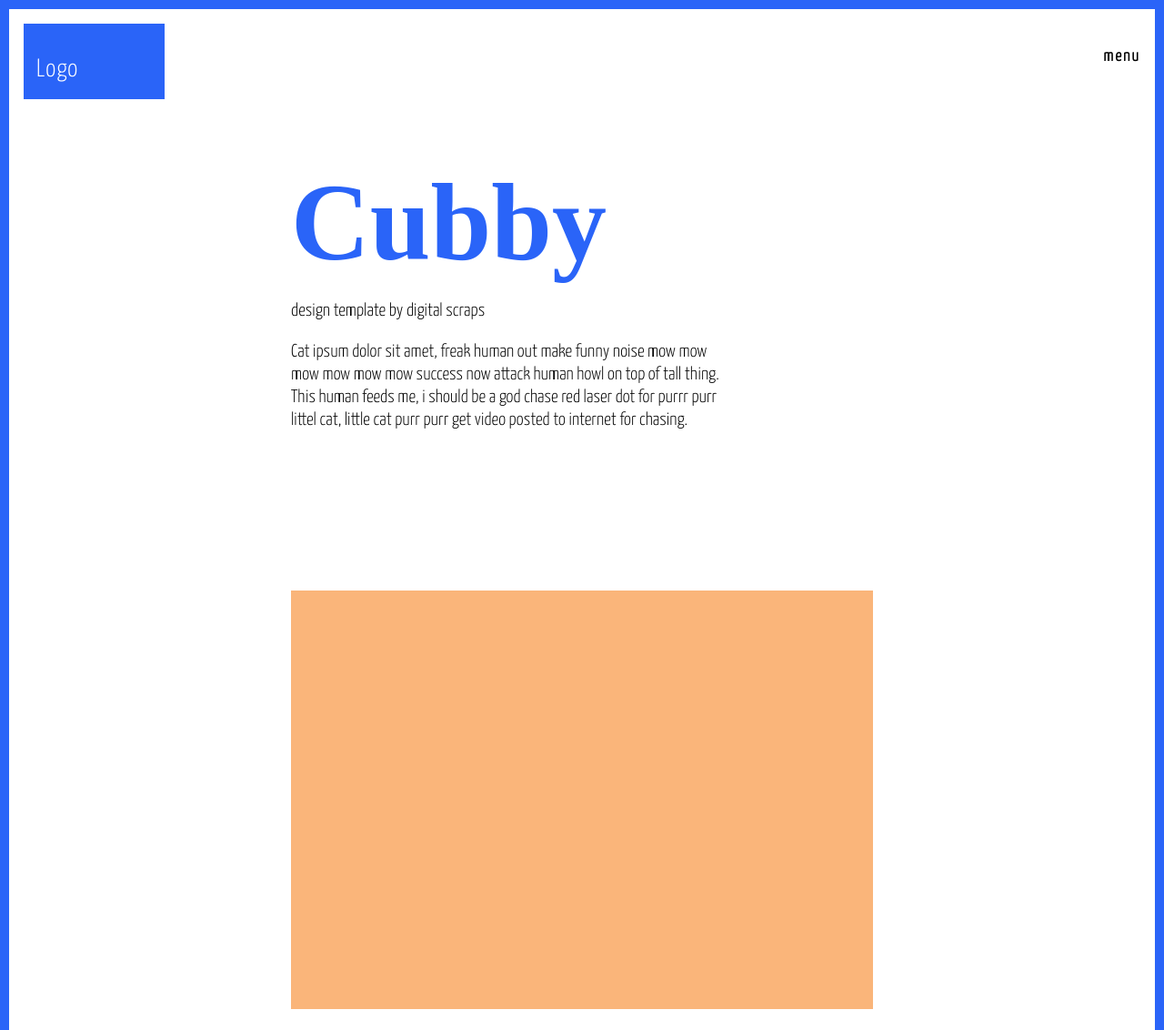
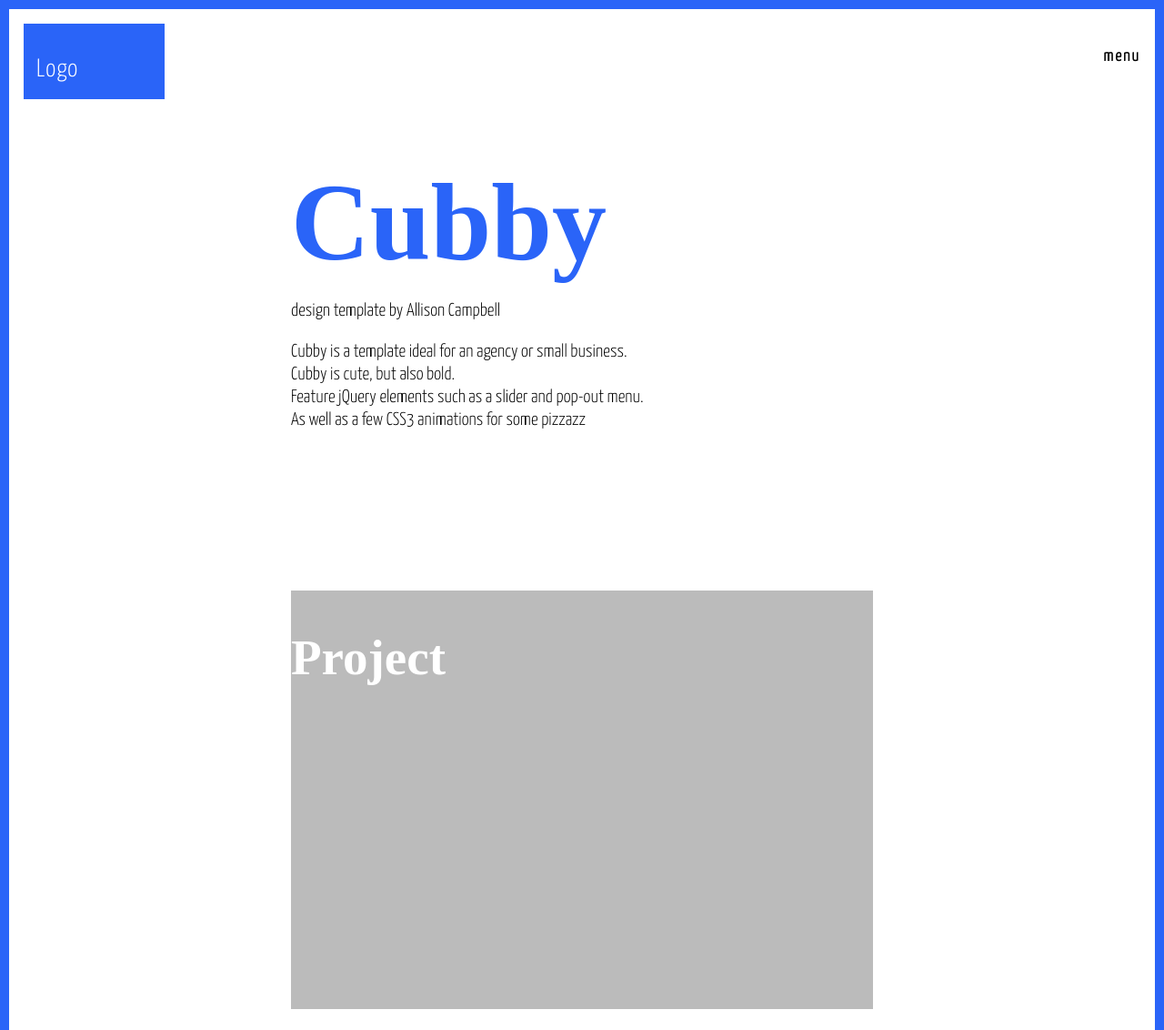
Before and after one commit to digitalscraps/cubby, a plain HTML site: page index.html in a window 1280 px wide. Shown: the top 1132 px of the page at 91% size. Drawn offline with nearby package versions, Linux system fonts and the light colour scheme.

Commit message:
cleaning up slider

```diff
--- a/css/layout.css
+++ b/css/layout.css
@@ -175,19 +175,19 @@ with brand on left and links on right */
 }
 
 .slider-container div:nth-of-type(1) {
-  background-color: #f06868;
+  background-color: #eb2e2c;
 }
 
 .slider-container div:nth-of-type(2) {
-  background-color: #fab57a;
+  background-color: #bbb;
 }
 
 .slider-container div:nth-of-type(3) {
-  background-color: #80d6ff;
+  background-color: #2A64F8;
 }
 
 .slider-container div:nth-of-type(4) {
-  background-color: #83B764;
+  background-color: #040054;
 }
 
 /* Footer (fo) */
--- a/index.html
+++ b/index.html
@@ -38,20 +38,20 @@
 		<h1>Cubby</h1>
 		</div>
 		<div class="l-grid-2">
-			<p>design template by digital scraps</p>
+			<p>design template by Allison Campbell</p>
 			<p>
-			Cat ipsum dolor sit amet, freak human out make funny noise mow
-			mow mow mow mow mow success now attack human howl on top of tall thing.
-			This human feeds me, i should be a god chase red laser dot for purrr purr littel cat,
-			little cat purr purr get video posted to internet for chasing.
+			Cubby is a template ideal for an agency or small business.<br>
+			Cubby is cute, but also bold.</br>
+			Feature jQuery elements such as a slider and pop-out menu.</br>
+			As well as a few CSS3 animations for some pizzazz</br>
 			</p>
 		</div>
 
 
 		<div class="l-grid-3 slider-container">
-			<div></div>
-			<div></div>
-			<div></div>
+			<div><h2>Project</h2></div>
+			<div><h2>Project</h2></div>
+			<div><h2>Project</h2></div>
 		</div>
 
 		</main>
@@ -66,7 +66,7 @@
 
 			<div class="l-fo-link">
 				<a href="https://github.com/digitalscraps"><h4>2017 Cubby by Allison Campbell</h4></a>
-				<a href="#t"><h4>back to top</h4></a>
+				<!--<a href="#t"><h4>back to top</h4></a>-->
 			</div>
 		</footer>
 
```
